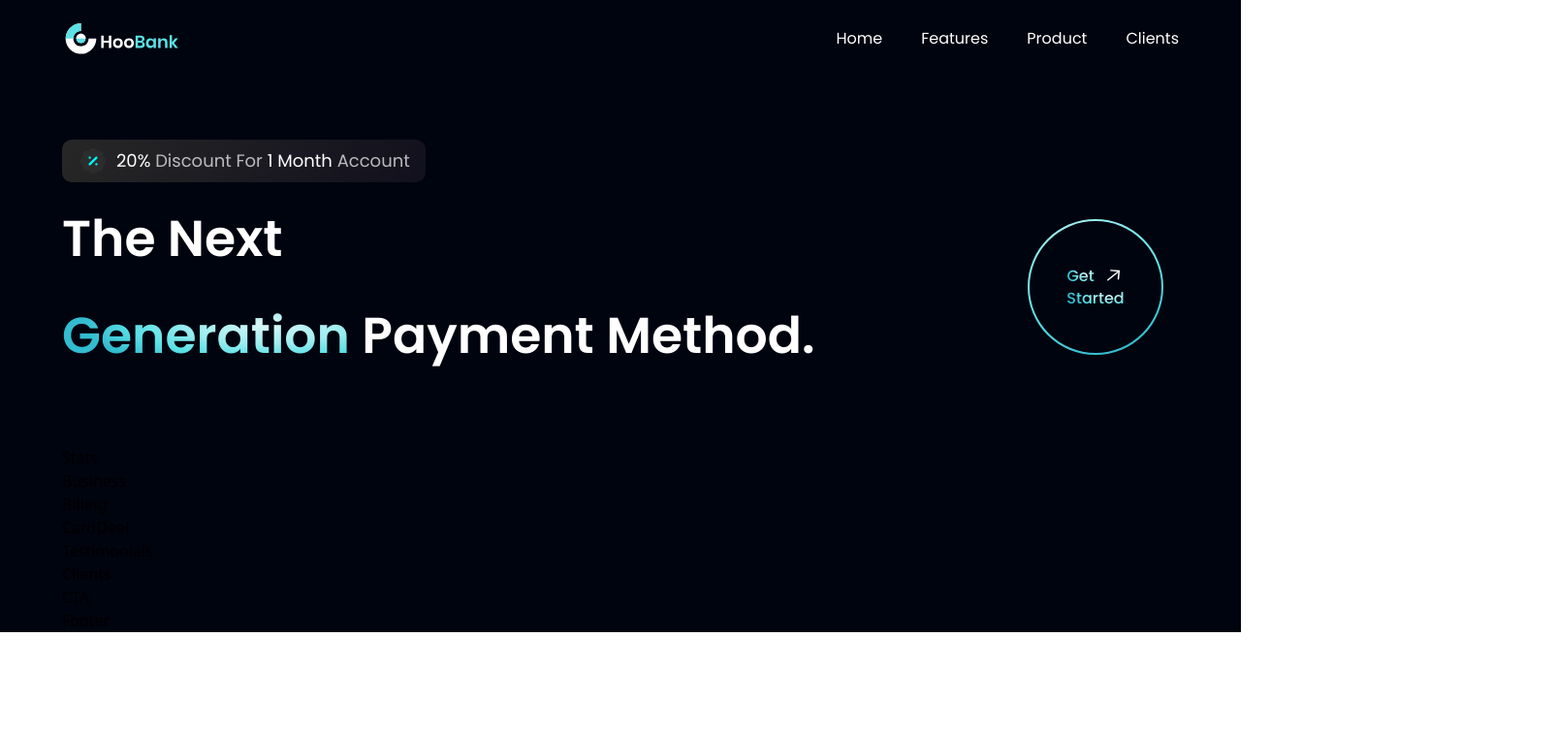
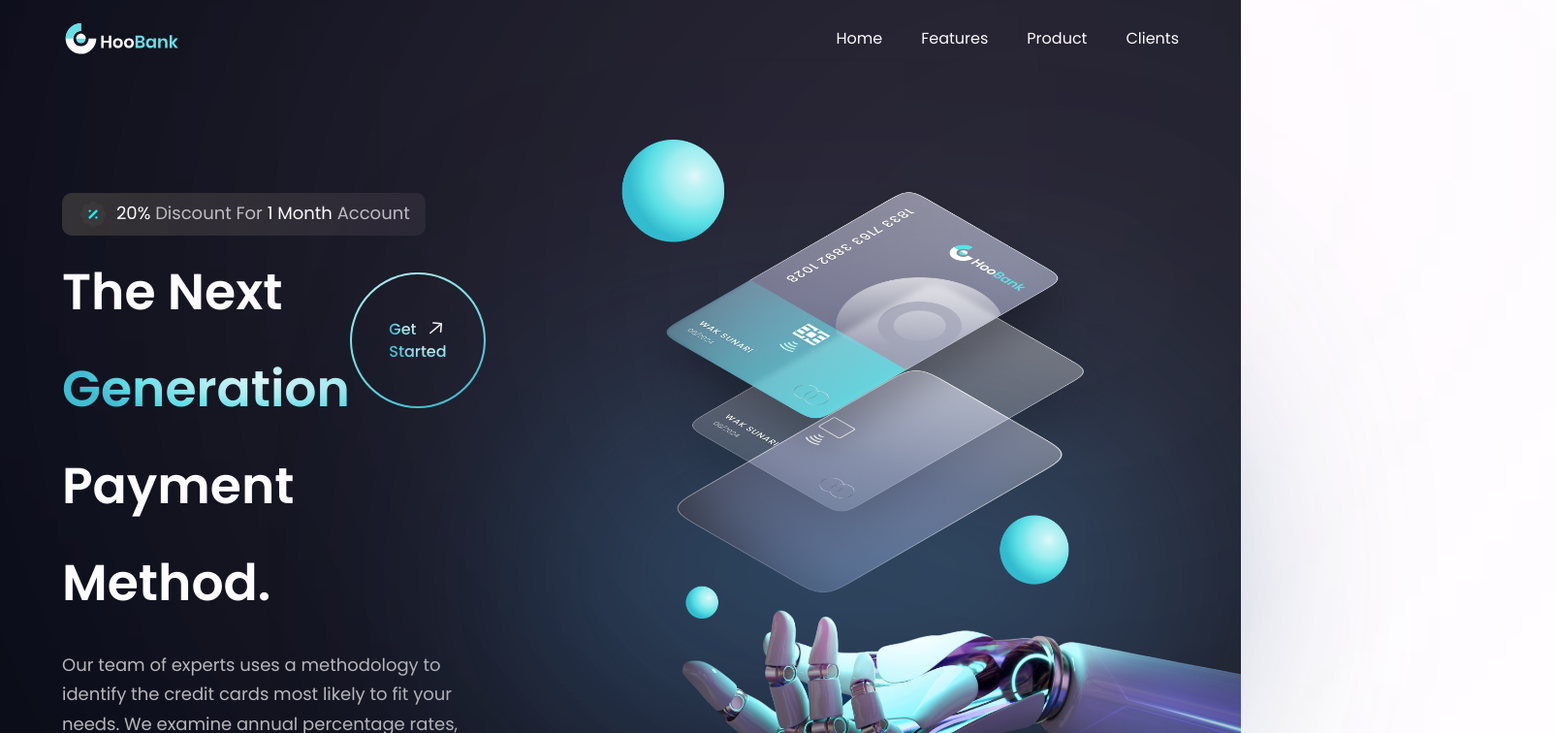
Before and after one commit to Coastpure/bank_modern_app, a React (Vite) app: page / in a window 1280 px wide. Shown: the top 756 px of the page at 97% size, 1605 px wide, since content can reach past the window. Built offline with nearby package versions, Linux system fonts and the light colour scheme.

Commit message:
Hero done

```diff
--- a/src/components/Hero.jsx
+++ b/src/components/Hero.jsx
@@ -18,13 +18,29 @@
           <h1 className='flex-1 font-poppins font-semibold ss-text-[72px] text-[52px] text-white ss:leading-[100px] leading-[75px]'>
             The Next <br className='sm:block hidden' /> {" "}
            <span className="text-gradient">Generation</span>{" "}
-           Payment Method.
           </h1>
           <div className='ss:flex hidden md:mr-4 mr-0'>
             <GetStarted />
           </div>
+        </div>
 
-        </div>
+        <h1 className=' font-poppins font-semibold ss-text-[68px] text-[52px] text-white ss:leading-[100px] leading-[75px] w-full'> Payment Method.</h1>
+        <p className= {`${styles.paragraph} max-w-[470px] mt-5`}>
+        Our team of experts uses a methodology to identify the credit cards most likely to fit your needs.
+        We examine annual percentage rates, annual fees.
+        </p>
+      </div>
+
+      <div>
+        <img src={robot} alt="billing"  className='w-[100%]  h-[100%] relative z-[5]'/>
+
+        <div className='absolute z-[0] w-[40%] h-[35%] top-0 pink__gradient'/>
+        <div className='absolute z-[1] w-[80%] h-[85%] rounded-full bottom-40 white__gradient'/>
+        <div className='absolute z-[0] w-[50%] h-[55%] right-20 bottom-20 blue__gradient'/>
+      </div>
+
+      <div className={`ss:hidden ${styles.flexCenter}`}>
+        <GetStarted />
       </div>
     </section>
   )
```
Also changed, not shown: notes/hero.txt.
